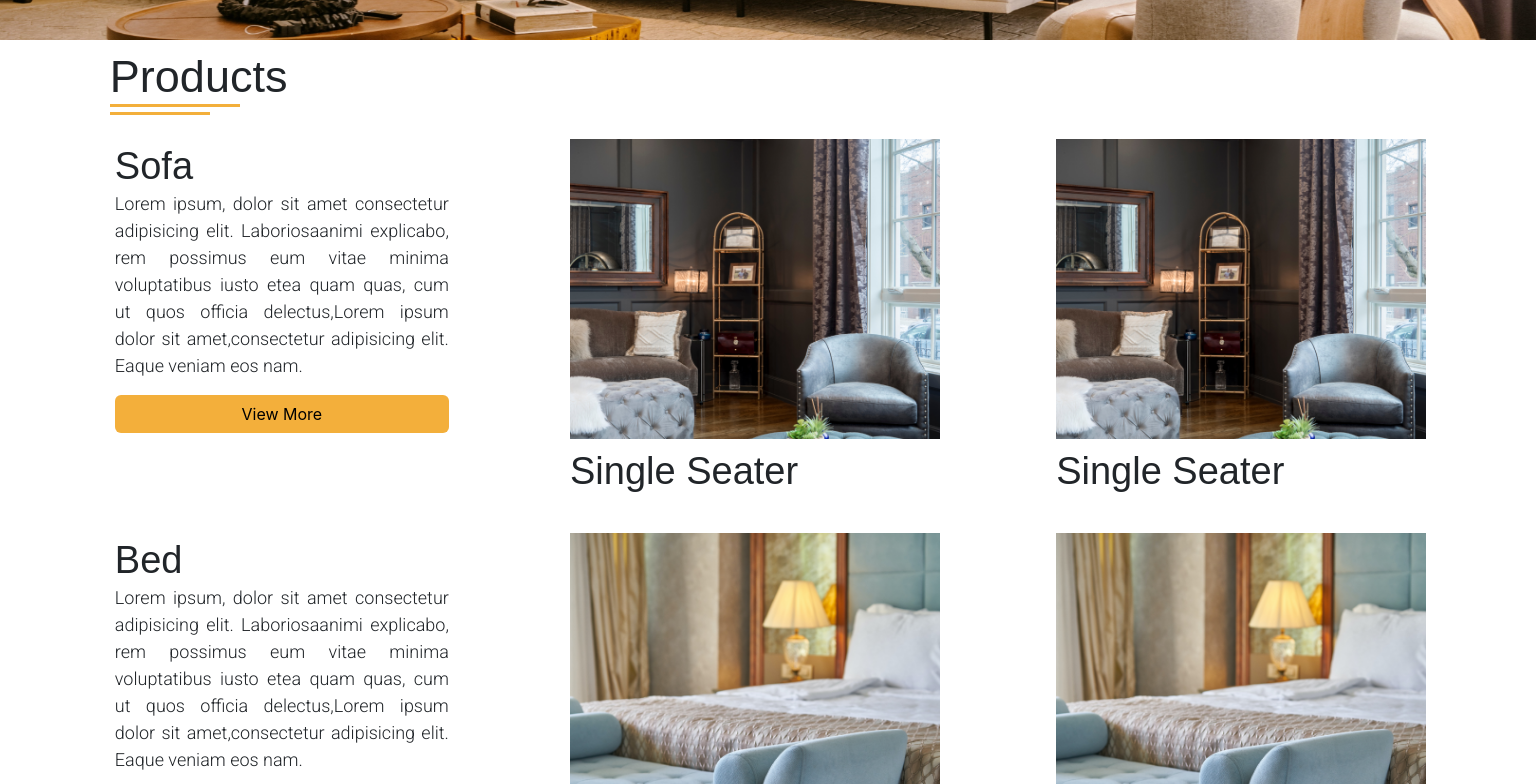
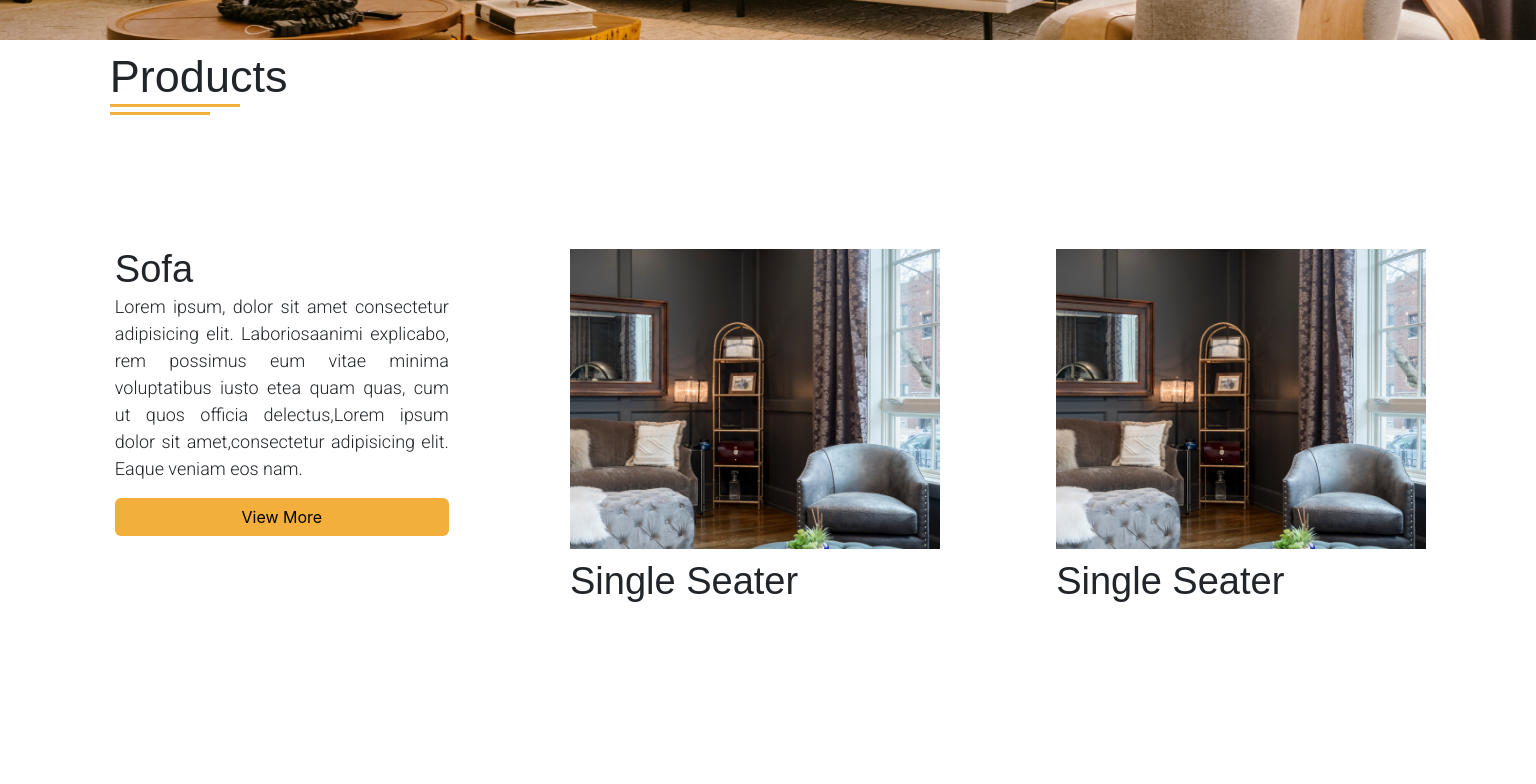
Before and after one commit to Majeed-hub/baitalArabFurniture, a React (Create React App) app: page / in a window 1536 px wide. Shown: the part 680-1464 px from the top of the page. Built offline with nearby package versions, Linux system fonts and the light colour scheme; a web font is replaced by a local one.

Commit message:
resized productcardConatiner size

```diff
--- a/src/pages/Home/Home.css
+++ b/src/pages/Home/Home.css
@@ -68,11 +68,14 @@
 .itemCardContainer {
   display: flex;
   flex-wrap: wrap;
+
   /* justify-content: space-evenly; */
 }
 
 @media screen and (min-width: 1345px) {
   .itemCardContainer {
     justify-content: space-between;
+    height: 75vh;
+    align-items: center;
   }
 }
```
